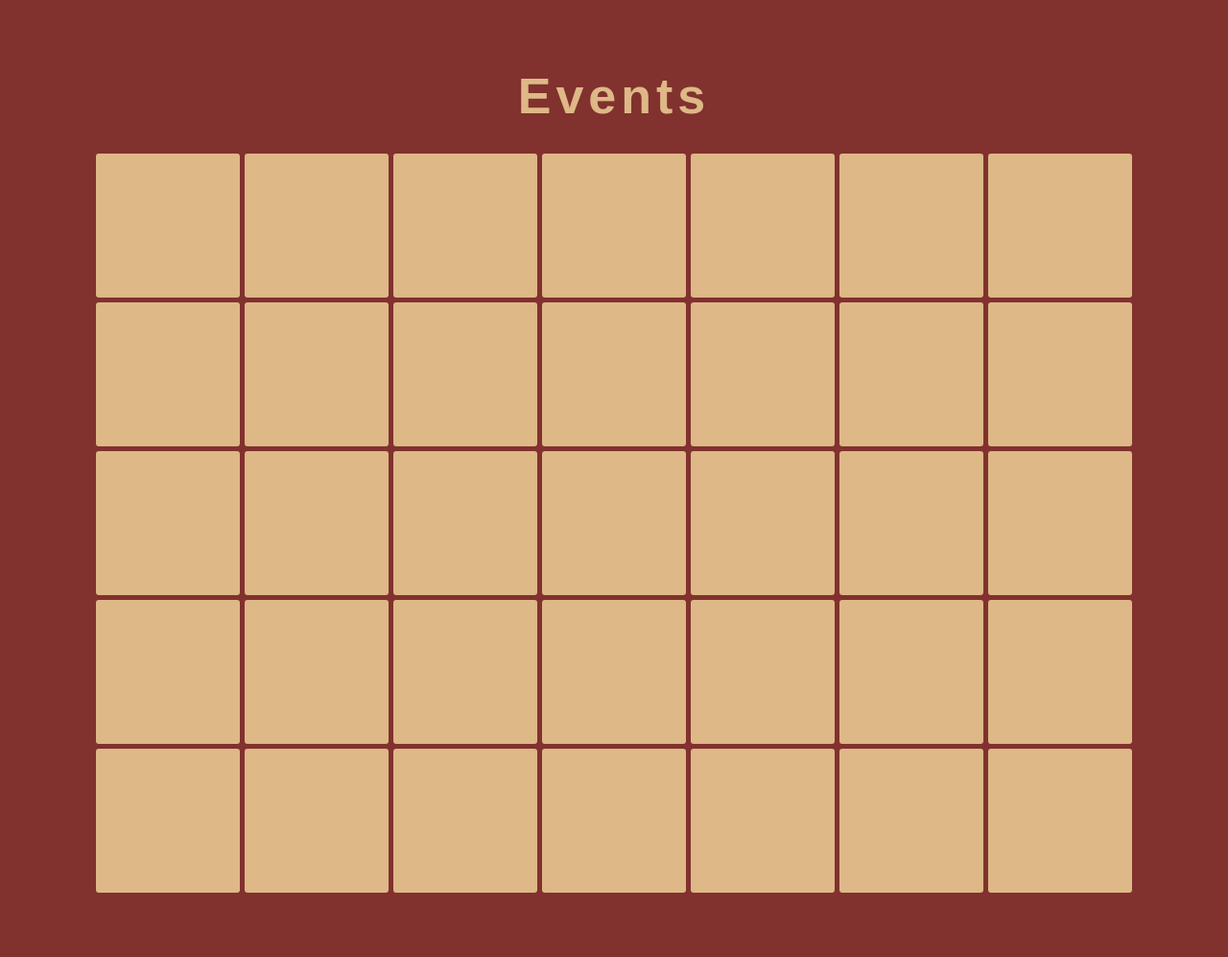
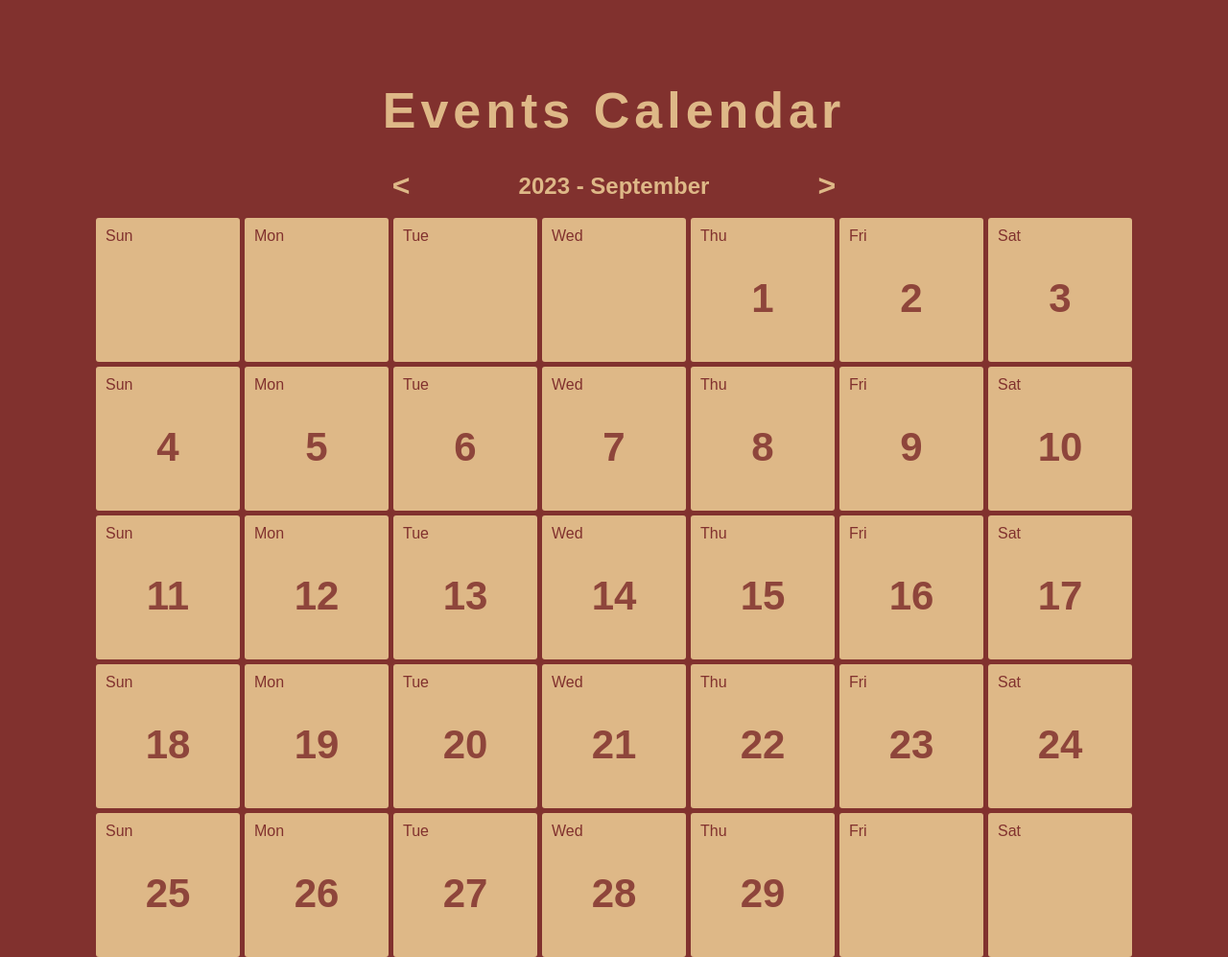
Before and after one commit to HossamOthman/JAVASCRIPT_Calendars, a plain HTML site: page 5th_Calendar_events/index.html in a window 1280 px wide. Shown: the whole page at 96% size. Before the commit the page ends 930 px from the top, so only its background shows below. Drawn offline with Linux system fonts and the light colour scheme.

Commit message:
updated Calendar

```diff
--- a/5th_Calendar_events/app.css
+++ b/5th_Calendar_events/app.css
@@ -17,9 +17,32 @@ body {
     flex-direction: column;
     align-items: center;
 }
+.header{
+    padding: 15px
+}
+.header div {
+    display: flex;
+    justify-content: space-between;
+    align-items: center;
+    padding: 0 10px;
+    width: 100%;
+}
+.header div button{
+    font-size: xx-large;
+    font-weight: bold;
+    cursor: pointer;
+    background: none;
+    border: none;
+    color: burlywood;
+}
+#month{
+    font-size: x-large;
+    color: burlywood;
+}
 .header h1{
     margin: 30px auto;
     font-size: 52px;
+    text-align: center;
     letter-spacing: 5px;
     color: burlywood;
 }
@@ -33,6 +56,9 @@ body {
     width: 150px;
     height: 150px;
     padding: 10px;
+    display: flex;
+    flex-direction: column;
+    justify-content: space-between;
     background-color: burlywood;
     border-radius: 3px;
     cursor: pointer;
@@ -42,10 +68,13 @@ body {
     background-color: rgb(204, 157, 95);
 }
 .day-text{
-
+    color: #81312e;
 }
 .day-number{
-
+    font-size: 42px;
+    text-align: center;
+    font-weight: 550;
+    color: #81312eda;
 }
 .event-name{
 
--- a/5th_Calendar_events/app.js
+++ b/5th_Calendar_events/app.js
@@ -1,4 +1,6 @@
 const calendar = document.getElementById('calendar');
+const monthEl = document.getElementById('month');
+
 const months = [
     'January',
     'February',
@@ -15,6 +17,9 @@ const months = [
   ];
   const days = ['Sun', 'Mon', 'Tue', 'Wed', 'Thu', 'Fri', 'Sat'];
 
+  const today = new Date();
+  let currentMonth = today.getMonth();
+  let currentYear = today.getFullYear();
 
 const drawBlankCalendar =  () => {
     for (let i = 0; i < 35 ; i++) {
@@ -23,6 +28,7 @@ const drawBlankCalendar =  () => {
 
         const dayText = document.createElement('p');
         dayText.classList.add('day-text');
+        dayText.innerHTML = days[i % 7];
 
         const dayNumber = document.createElement('p');
         dayNumber.classList.add('day-number');
@@ -45,10 +51,25 @@ const updateCalendar = (month, year, events) => {
     theFirstDate.setYear(year);
 
     const theFirstDayOfWeek = theFirstDate.getDay();
-    const monthName = month[month];
-    const monthWithYear = `${year} - ${year}`;
+    const monthName = months[month];
+    const monthWithYear = `${year} - ${monthName}`;
+    monthEl.innerText = monthWithYear;
     const daysInMonth = new Date(year, month + 1, 0).getDate();
+
+    let dayCounter = 1;
+    for(let i = 0; i < dayElements.length; i++) {
+        const day = dayElements[i];
+
+        const dayNumber = day.querySelector('.day-number');
+        if( i >= theFirstDayOfWeek && dayCounter < daysInMonth) {
+            dayNumber.innerText = dayCounter;
+            dayCounter++;
+        } else {
+            dayNumber.innerText = '';
+        }
+    }
 }
 
 
 drawBlankCalendar();
+updateCalendar(currentMonth, currentYear);
--- a/5th_Calendar_events/index.html
+++ b/5th_Calendar_events/index.html
@@ -10,7 +10,12 @@
 <body>
     <div class="container">
         <div class="header">
-            <h1>Events</h1>
+            <h1>Events Calendar</h1>
+            <div>
+                <button class="navigation" onclick="previousMonth()">&lt;</button>
+                <h3 id="month"></h3>
+                <button class="navigation" onclick="nextMonth()">&gt;</button>
+            </div>
         </div>
         <div id="calendar">
 
```
